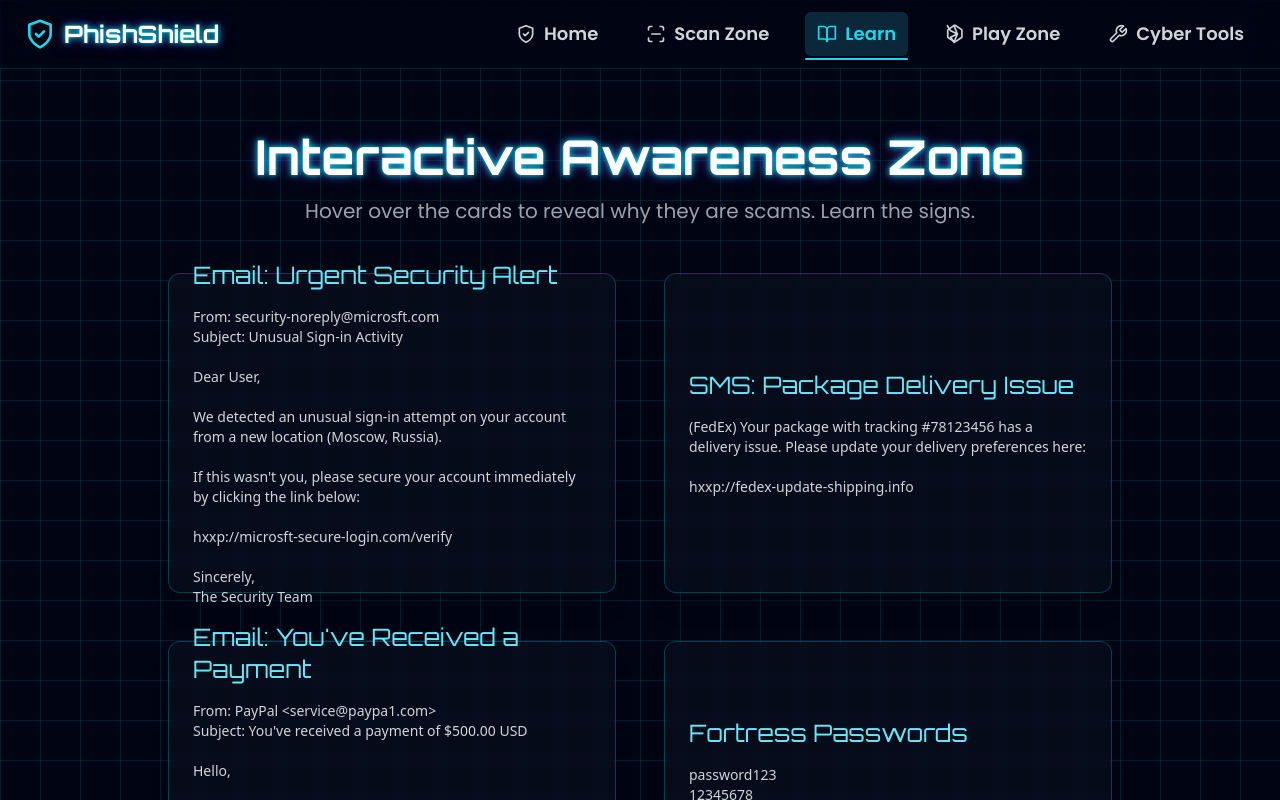
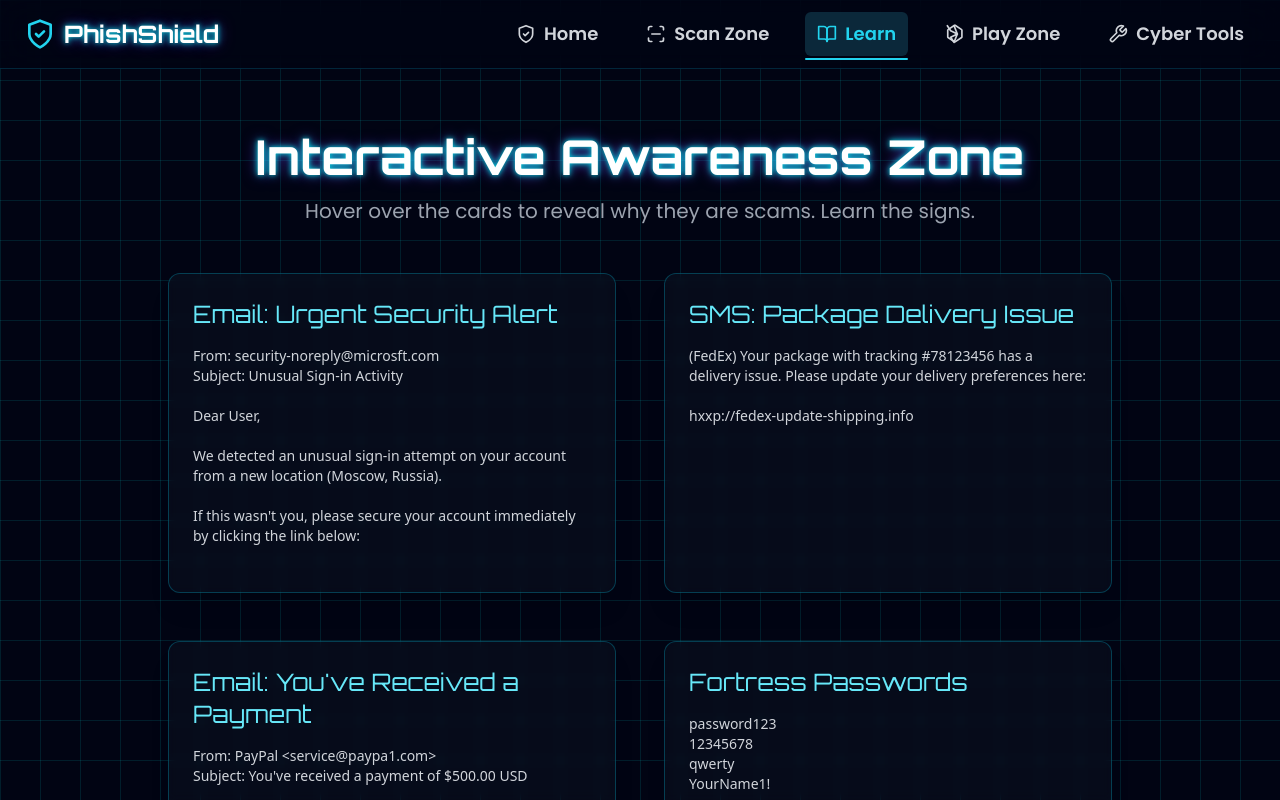
Before and after one commit to dinesh4524/phishnex, a React (Vite) app: page / in a window 1280 px wide. Both pictures are taken after a click on the button "Learn". Shown: the top 800 px of the page. Built offline with nearby package versions, Linux system fonts and the light colour scheme.

Commit message:
[dyad] Fixed layout bugs by removing the double scrollbar and preventing text from overflowing on the learn page cards. - wrote 2 file(s)

```diff
--- a/src/App.tsx
+++ b/src/App.tsx
@@ -35,9 +35,9 @@ const App: React.FC = () => {
   };
 
   return (
-    <div className={`min-h-screen overflow-x-hidden flex flex-col ${themeClasses}`}>
+    <div className={`h-screen overflow-hidden flex flex-col ${themeClasses}`}>
       <Header currentPage={currentPage} setCurrentPage={setCurrentPage} />
-      <main className="flex-grow flex">
+      <main className="flex-grow overflow-y-auto">
         {renderPage()}
       </main>
     </div>
--- a/src/pages/LearnPage.tsx
+++ b/src/pages/LearnPage.tsx
@@ -23,14 +23,17 @@ const CyberCard: React.FC<{ card: LearnCardData }> = ({ card }) => {
     <div className="group w-full max-w-md h-80 [perspective:1000px]">
       <div className="relative h-full w-full rounded-xl shadow-xl transition-all duration-500 [transform-style:preserve-3d] group-hover:[transform:rotateY(180deg)]">
         {/* Front */}
-        <div className={`absolute inset-0 rounded-xl p-6 flex flex-col justify-center ${frontClasses}`}>
-          <h3 className={`text-2xl font-orbitron mb-4 ${frontTitleClasses}`}>{card.front.title}</h3>
+        <div className={`absolute inset-0 rounded-xl p-6 flex flex-col ${frontClasses}`}>
+          <h3 className={`text-2xl font-orbitron mb-4 flex-shrink-0 ${frontTitleClasses}`}>{card.front.title}</h3>
+          <div className="overflow-y-auto flex-grow">
             <pre className={`text-sm text-left whitespace-pre-wrap font-sans ${contentClasses}`}>{card.front.content}</pre>
+          </div>
         </div>
 
         {/* Back */}
-        <div className={`absolute inset-0 rounded-xl p-6 [transform:rotateY(180deg)] [backface-visibility:hidden] ${backClasses}`}>
-          <h3 className={`text-2xl font-orbitron mb-4 ${backTitleClasses}`}>{card.back.title}</h3>
+        <div className={`absolute inset-0 rounded-xl p-6 flex flex-col [transform:rotateY(180deg)] [backface-visibility:hidden] ${backClasses}`}>
+          <h3 className={`text-2xl font-orbitron mb-4 flex-shrink-0 ${backTitleClasses}`}>{card.back.title}</h3>
+          <div className="overflow-y-auto flex-grow">
             <ul className="space-y-3 text-left">
               {card.back.analysis.map((item, index) => (
                 <li key={index} className="flex items-start">
@@ -39,6 +42,7 @@ const CyberCard: React.FC<{ card: LearnCardData }> = ({ card }) => {
                 </li>
               ))}
             </ul>
+          </div>
         </div>
       </div>
     </div>
```
Lines whose indentation alone changed are shown as unchanged.
